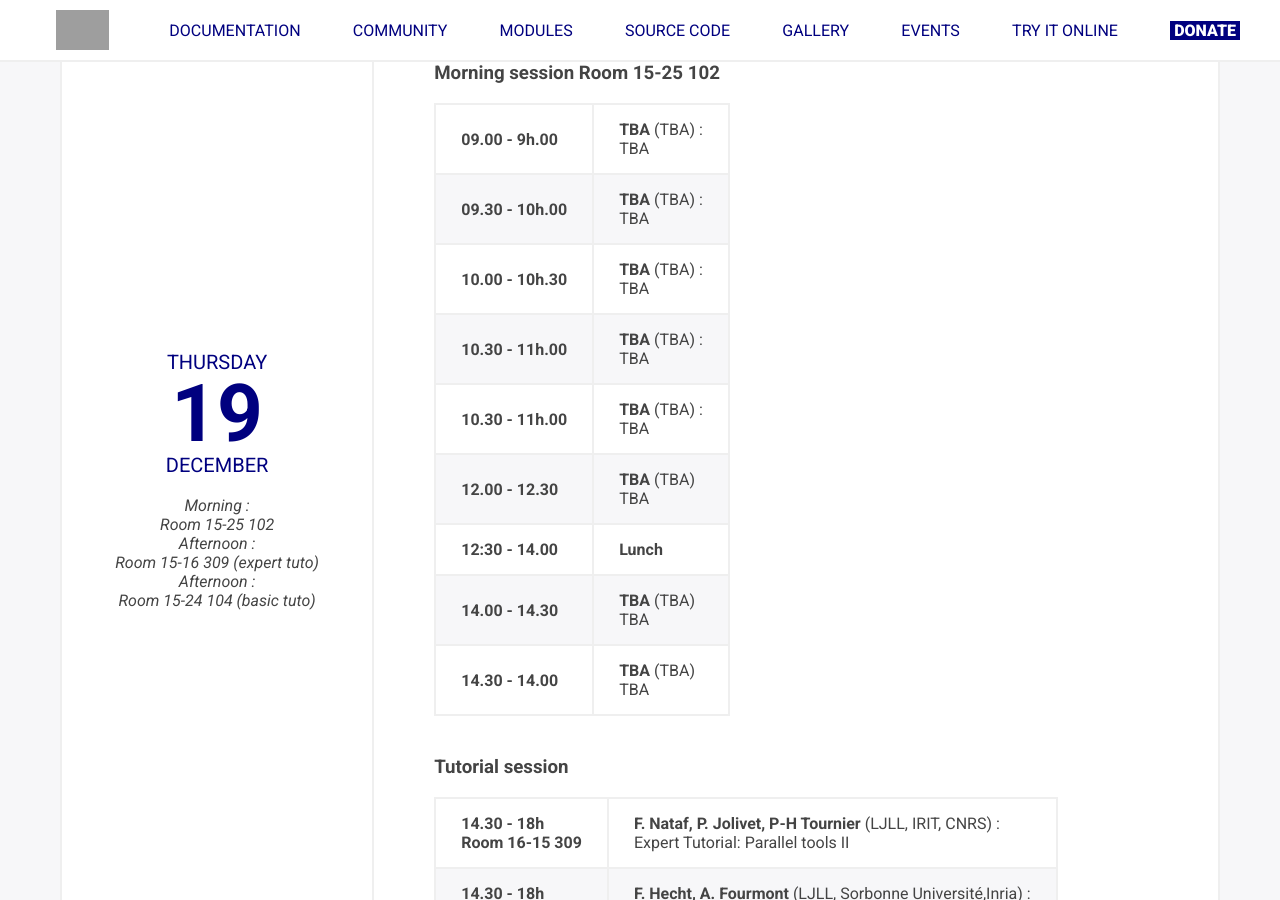
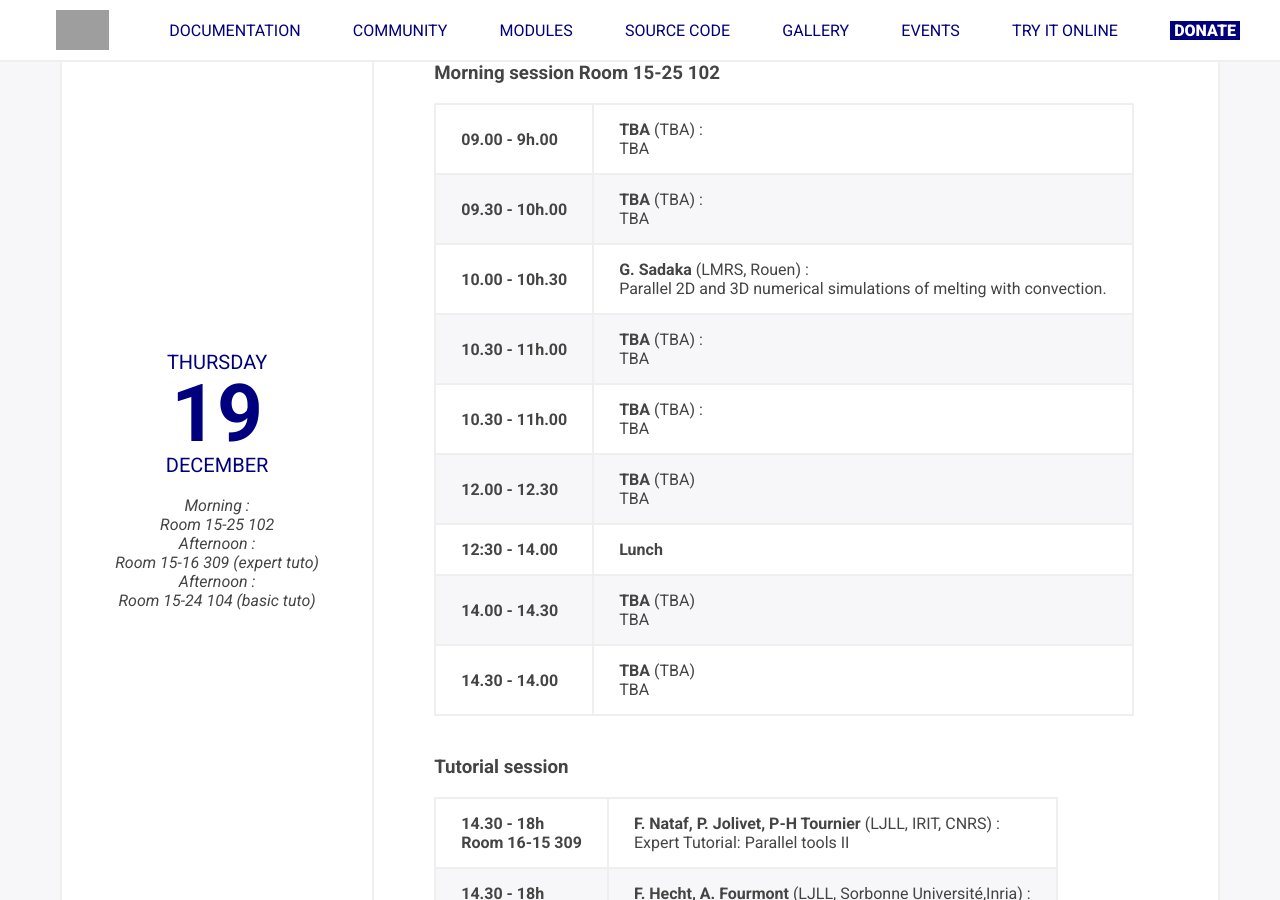
Before and after one commit to FreeFem/FreeFem-website, a Jekyll site: the page built from ffdays.md, in a window 1280 px wide and 900 px high, scrolled down 2149 px. Built offline with Jekyll 4.4.1, drawn with Linux system fonts in a browser that asks for light colours.

Commit message:
add GS presentation

```diff
--- a/_layouts/ffdays.html
+++ b/_layouts/ffdays.html
@@ -211,9 +211,9 @@
               <tr>
 				 <th scope="row">10.00 - 10h.30<br> </th>
                 <td>
-                  <strong>TBA </strong> (TBA) :
+                  <strong> G. Sadaka </strong> (LMRS, Rouen) :
            	   	  <br>
-                  TBA
+                  Parallel 2D and 3D numerical simulations of melting with convection.
                 </td>
               </tr>
 
```
